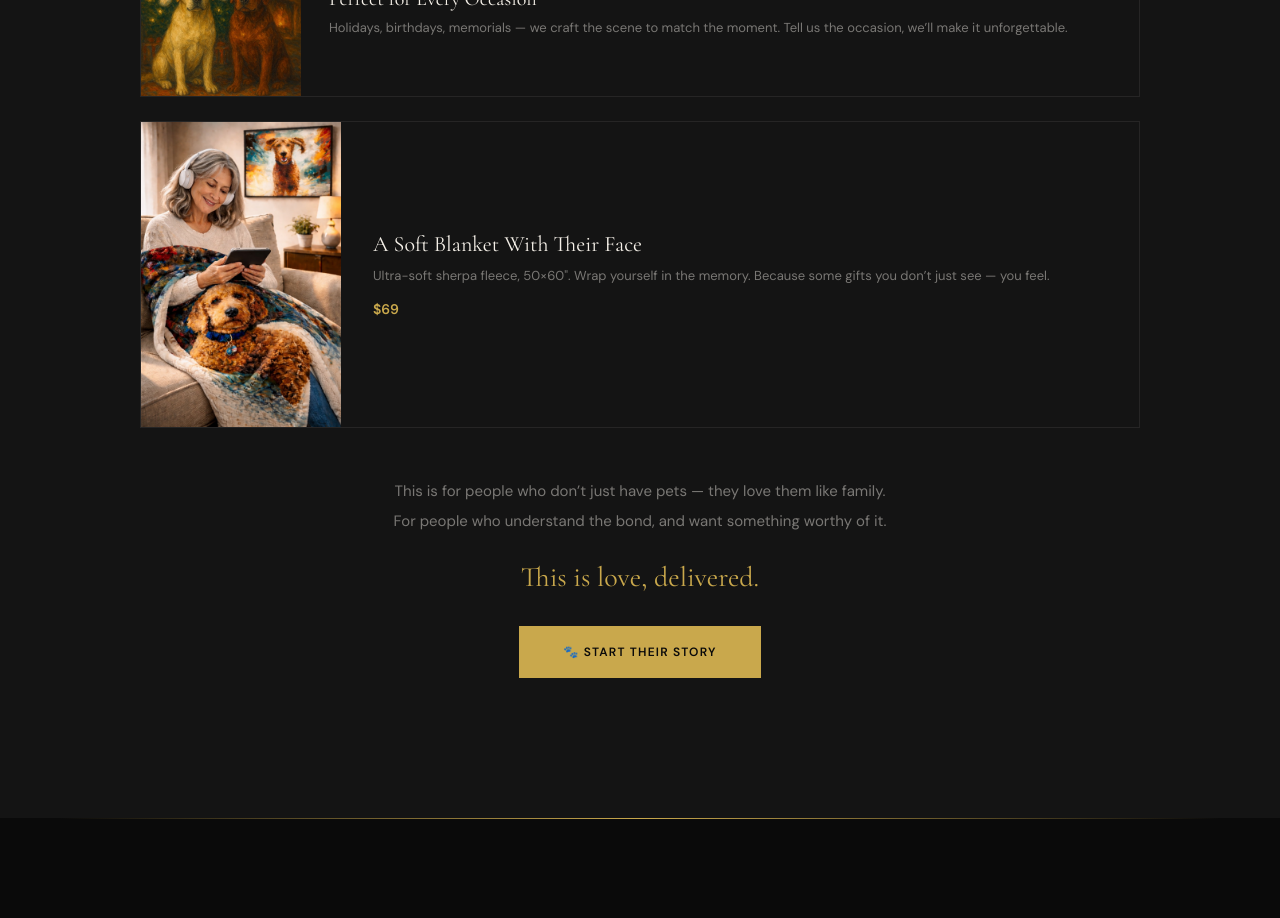
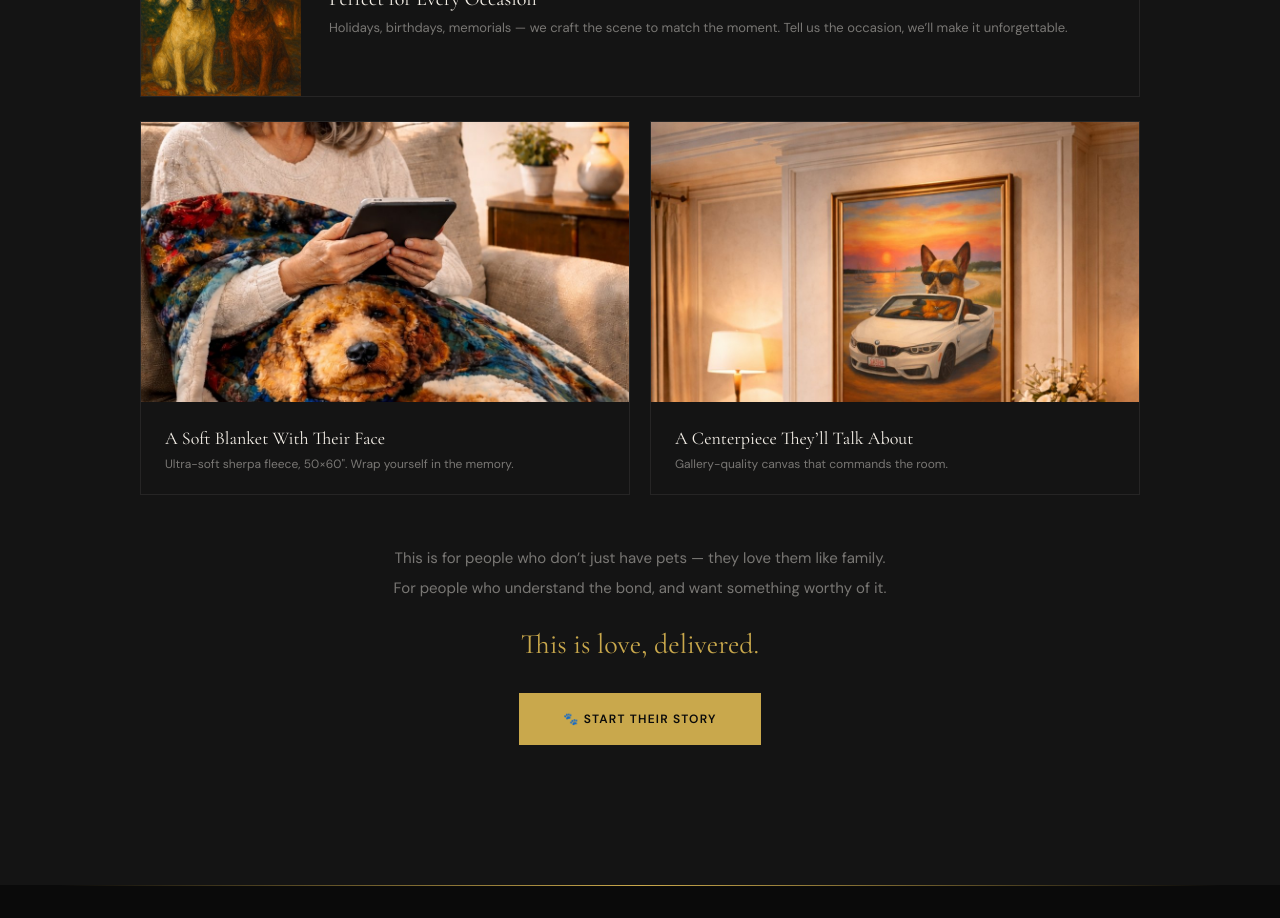
Before and after one commit to johnagreuling/petprintsstudio, a Next.js app: page / in a window 1280 px wide. Shown: the part 4380-5298 px from the top of the page. Built offline with nearby package versions, Linux system fonts and the light colour scheme.

Commit message:
feat: add friends lifestyle image alongside blanket — side by side layout

```diff
--- a/app/page.tsx
+++ b/app/page.tsx
@@ -363,15 +363,21 @@ export default function Home() {
             </div>
           </div>
 
-          {/* Soft blanket callout */}
-          <div className="card" style={{padding:0,display:'flex',alignItems:'stretch',gap:0,marginBottom:48,overflow:'hidden'}}>
-            <div style={{width:200,minHeight:160,overflow:'hidden',flexShrink:0}}>
-              <img src="/blanket-lifestyle.png" alt="Pet blanket lifestyle" style={{width:'100%',height:'100%',objectFit:'cover'}}/>
+          {/* Lifestyle images side by side */}
+          <div style={{display:'grid',gridTemplateColumns:'1fr 1fr',gap:20,marginBottom:48}}>
+            <div className="card" style={{padding:0,overflow:'hidden'}}>
+              <img src="/blanket-lifestyle.png" alt="Pet blanket lifestyle" style={{width:'100%',height:280,objectFit:'cover'}}/>
+              <div style={{padding:'20px 24px'}}>
+                <div className="serif" style={{fontSize:18,marginBottom:6}}>A Soft Blanket With Their Face</div>
+                <div style={{fontSize:12,color:'var(--muted)',lineHeight:1.6}}>Ultra-soft sherpa fleece, 50×60". Wrap yourself in the memory.</div>
+              </div>
             </div>
-            <div style={{flex:1,padding:'28px 32px',display:'flex',flexDirection:'column',justifyContent:'center'}}>
-              <div className="serif" style={{fontSize:22,marginBottom:8}}>A Soft Blanket With Their Face</div>
-              <div style={{fontSize:13,color:'var(--muted)',lineHeight:1.7,marginBottom:12}}>Ultra-soft sherpa fleece, 50×60". Wrap yourself in the memory. Because some gifts you don&rsquo;t just see — you feel.</div>
-              <div style={{fontSize:14,color:'var(--gold)',fontWeight:600}}>$69</div>
+            <div className="card" style={{padding:0,overflow:'hidden'}}>
+              <img src="/lifestyle-friends.png" alt="Friends admiring portrait" style={{width:'100%',height:280,objectFit:'cover',objectPosition:'center top'}}/>
+              <div style={{padding:'20px 24px'}}>
+                <div className="serif" style={{fontSize:18,marginBottom:6}}>A Centerpiece They&rsquo;ll Talk About</div>
+                <div style={{fontSize:12,color:'var(--muted)',lineHeight:1.6}}>Gallery-quality canvas that commands the room.</div>
+              </div>
             </div>
           </div>
 
```
Also changed, not shown: public/lifestyle-friends.png (added).
